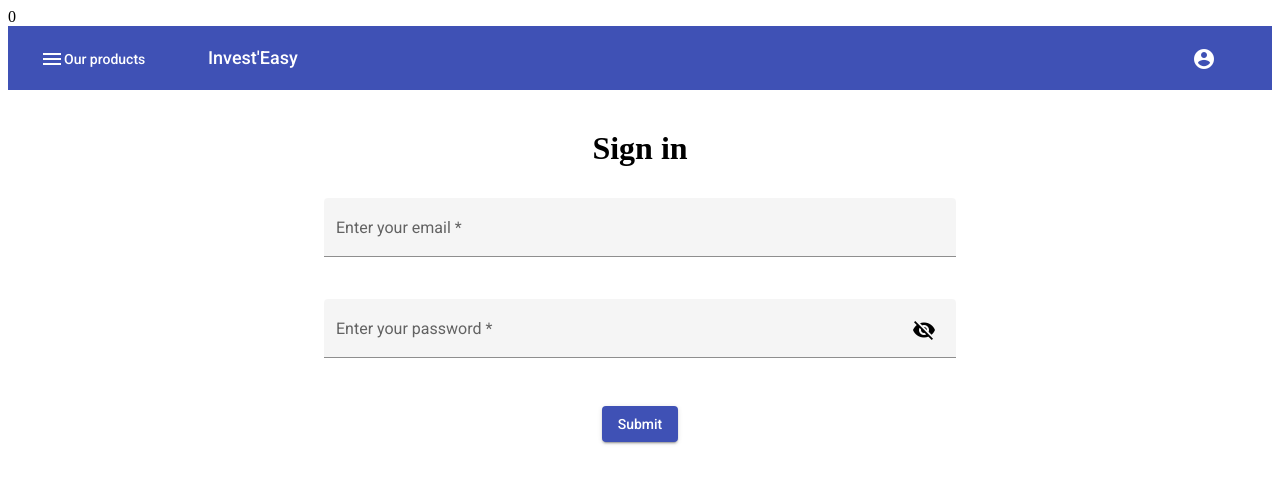
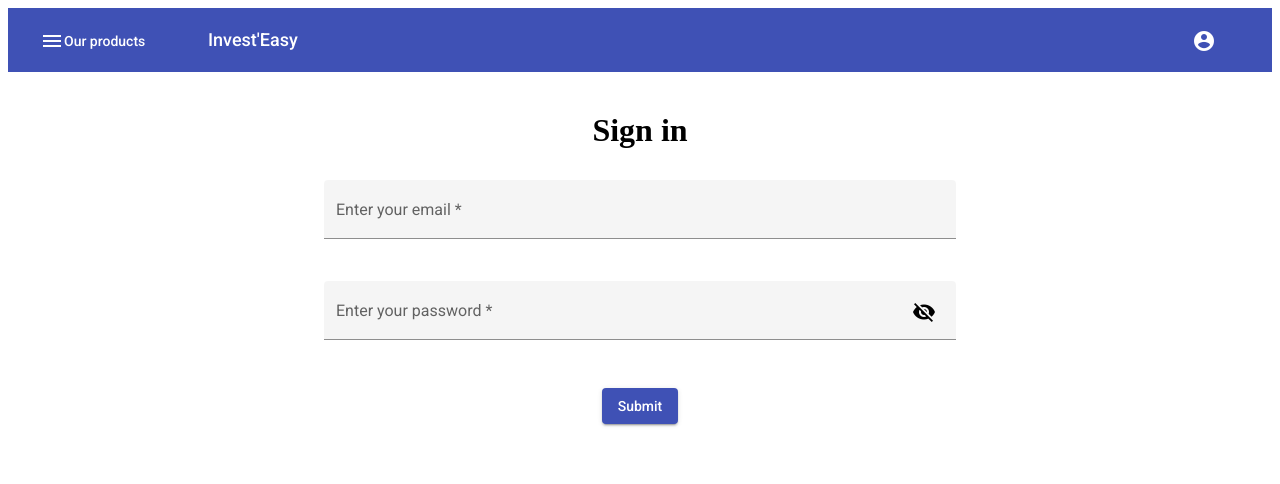
Before and after one commit to hderoche/angular-invest-easy, an Angular app: page /signin in a window 1280 px wide. Shown: the top 484 px of the page. Built offline with nearby package versions, Linux system fonts and the light colour scheme.

Commit message:
minor changes: navbar redirection

```diff
--- a/src/app/app.component.html
+++ b/src/app/app.component.html
@@ -1,4 +1,3 @@
-{{token}}
-<app-navbar [connected]="isLogged()"></app-navbar>
+<app-navbar [connected]="isConnected"></app-navbar>
 
 <router-outlet></router-outlet>
--- a/src/app/navbar/navbar.component.html
+++ b/src/app/navbar/navbar.component.html
@@ -72,7 +72,7 @@
                   <mat-icon>account_circle</mat-icon>
                   <span>My account</span>
                 </button>
-                <button mat-menu-item routerLink="/shares" (click)="onLogout()">
+                <button mat-menu-item routerLink="/" (click)="onLogout()">
                   <mat-icon>close</mat-icon>
                   <span>Log out</span>
                 </button>
```
